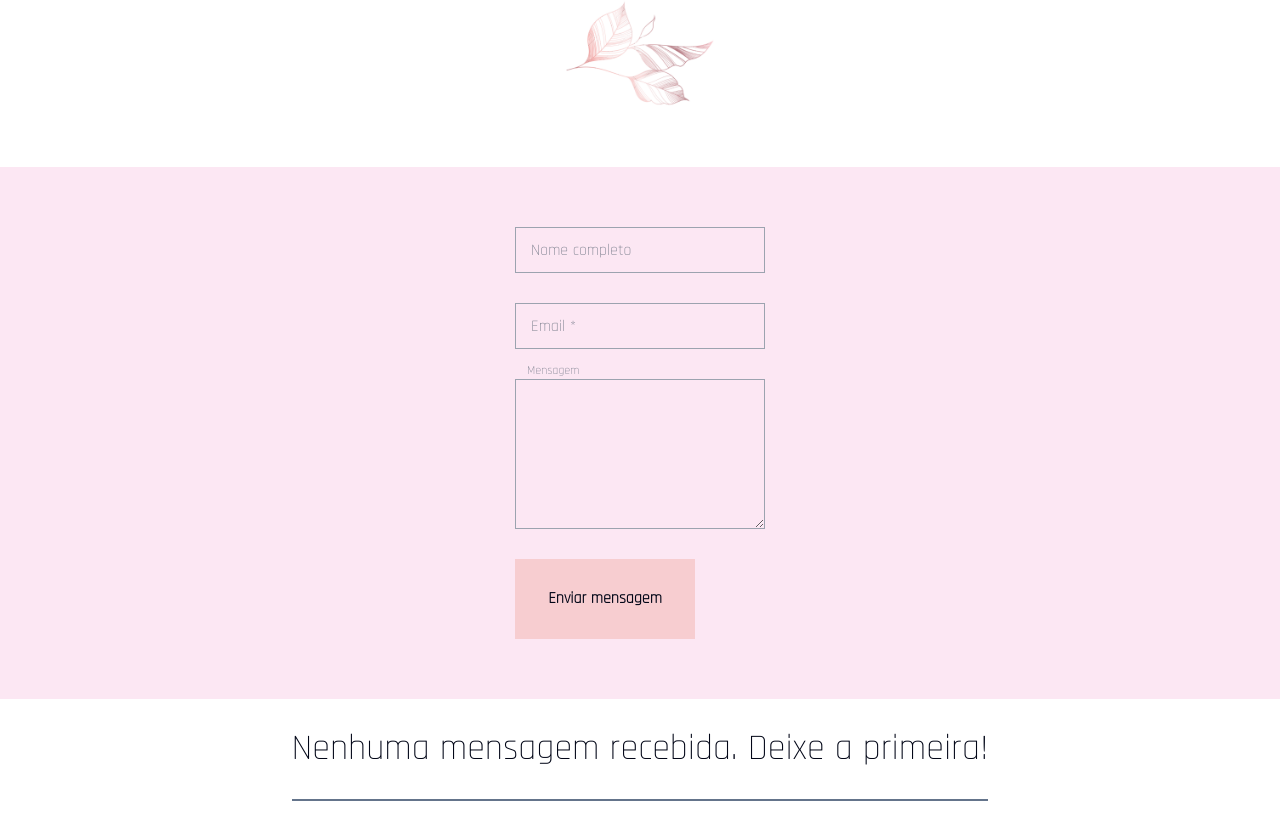
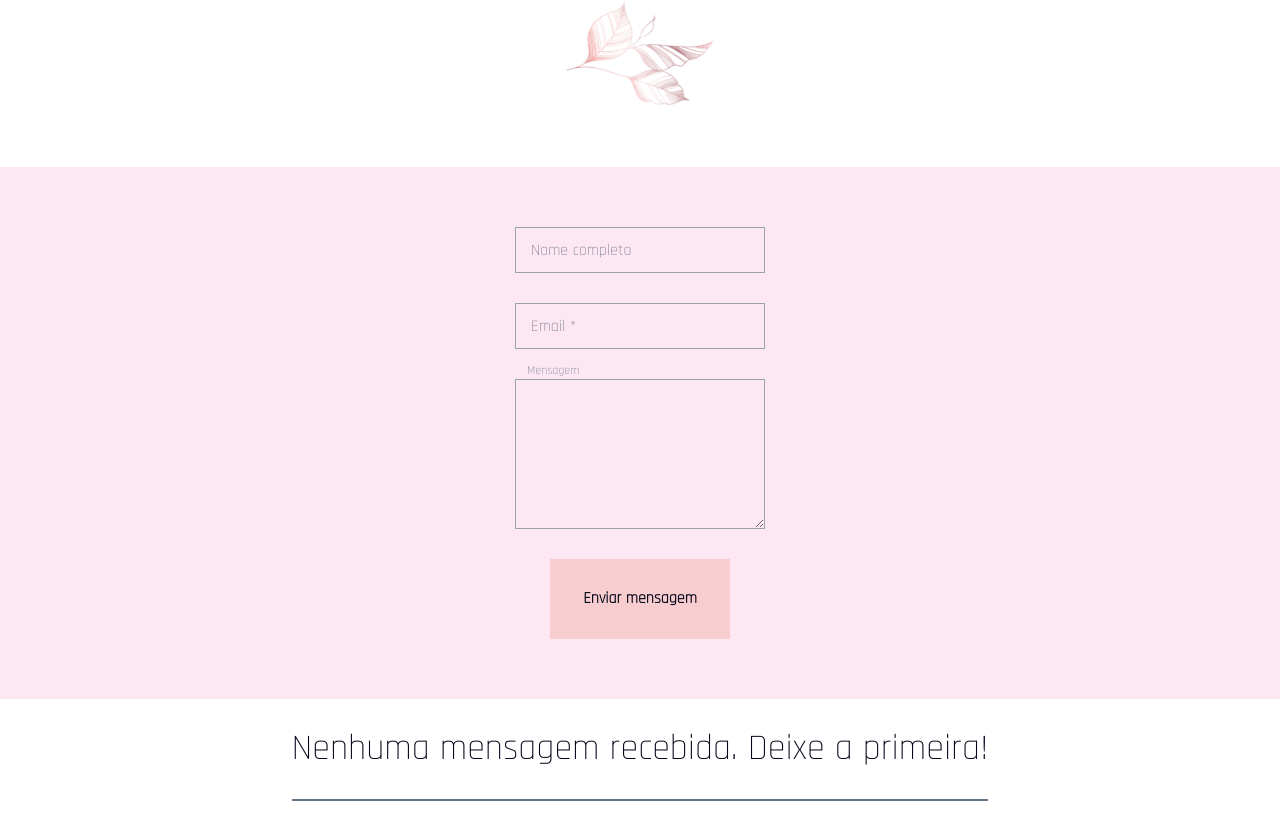
Before and after one commit to anajudith/iamcasando, a Next.js app: page /message in a window 1280 px wide. Shown: the part 379-1215 px from the top of the page. Built offline with nearby package versions, Linux system fonts and the light colour scheme.

Commit message:
🚧 ajustes na pagina

```diff
--- a/src/app/layout.tsx
+++ b/src/app/layout.tsx
@@ -9,7 +9,7 @@
 });
 
 export const metadata: Metadata = {
-  title: "Create Next App",
+  title: "Ana&Emannuel",
   description: "Generated by create next app",
 };
 
--- a/src/components/FormSendMessage/index.tsx
+++ b/src/components/FormSendMessage/index.tsx
@@ -24,7 +24,7 @@
     <section className="bg-pink-100 w-full justify-center items-center flex content-center py-[60px]">
       <form
         onSubmit={handleSubmit}
-        className="flex flex-col gap-[30px] w-[250px]"
+        className="flex flex-col items-center gap-[30px] w-[250px]"
       >
         <InputName name="name" label="Nome completo" type="text" />
         <InputName name="email" label="Email *" type="email" />
```
